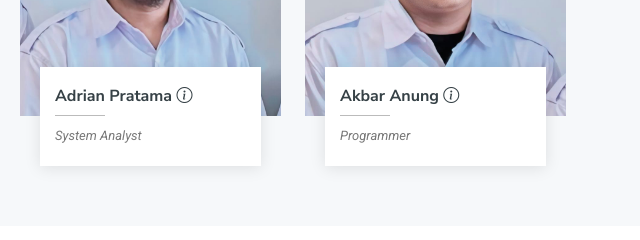
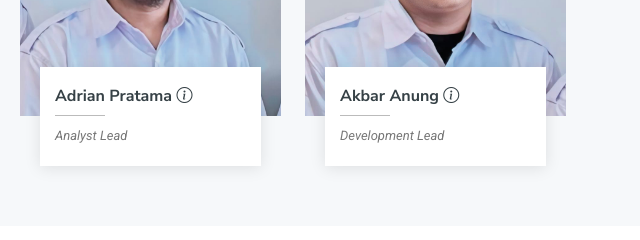
Before and after one commit to kodesis/kodesis, a plain HTML site: page index.html in a window 1280 px wide. Shown: the part 4080-4320 px from the top of the page, 632-1272 px from the left. Drawn offline with nearby package versions, Linux system fonts and the light colour scheme.

Commit message:
update: tim kami

```diff
--- a/index.html
+++ b/index.html
@@ -598,12 +598,6 @@
                     ></i>
                   </h4>
                   <span>Founder</span>
-                  <!-- <div class="social text-end mt-3">
-                    <a href="#"><i class="bi bi-twitter-x"></i></a>
-                    <a href="#"><i class="bi bi-facebook"></i></a>
-                    <a href="#"><i class="bi bi-instagram"></i></a>
-                    <a href="#"><i class="bi bi-linkedin"></i></a>
-                  </div> -->
                 </div>
               </div>
             </div>
@@ -632,12 +626,6 @@
                     ></i>
                   </h4>
                   <span>Co-Founder</span>
-                  <!-- <div class="social text-end mt-3">
-                    <a href="#"><i class="bi bi-twitter-x"></i></a>
-                    <a href="#"><i class="bi bi-facebook"></i></a>
-                    <a href="#"><i class="bi bi-instagram"></i></a>
-                    <a href="#"><i class="bi bi-linkedin"></i></a>
-                  </div> -->
                 </div>
               </div>
             </div>
@@ -665,13 +653,7 @@
                       title="Penggemar IT yang menikmati pembelajaran pemrograman. Terampil dalam pemrograman web, SQL, dan keterampilan analitis dalam desain aplikasi. Senang membantu, mendukung, dan berkolaborasi dengan orang lain."
                     ></i>
                   </h4>
-                  <span>System Analyst</span>
-                  <!-- <div class="social text-end mt-3">
-                    <a href="#"><i class="bi bi-twitter-x"></i></a>
-                    <a href="#"><i class="bi bi-facebook"></i></a>
-                    <a href="#"><i class="bi bi-instagram"></i></a>
-                    <a href="#"><i class="bi bi-linkedin"></i></a>
-                  </div> -->
+                  <span>Analyst Lead</span>
                 </div>
               </div>
             </div>
@@ -699,13 +681,7 @@
                       title="Lulusan Universitas Mercu Buana dengan pengalaman lebih dari 2 tahun dalam pengembangan IT. Menguasai bahasa pemrograman PHP serta framework CodeIgniter dan Laravel."
                     ></i>
                   </h4>
-                  <span>Programmer</span>
-                  <!-- <div class="social text-end mt-3">
-                    <a href="#"><i class="bi bi-twitter-x"></i></a>
-                    <a href="#"><i class="bi bi-facebook"></i></a>
-                    <a href="#"><i class="bi bi-instagram"></i></a>
-                    <a href="#"><i class="bi bi-linkedin"></i></a>
-                  </div> -->
+                  <span>Development Lead</span>
                 </div>
               </div>
             </div>
```
